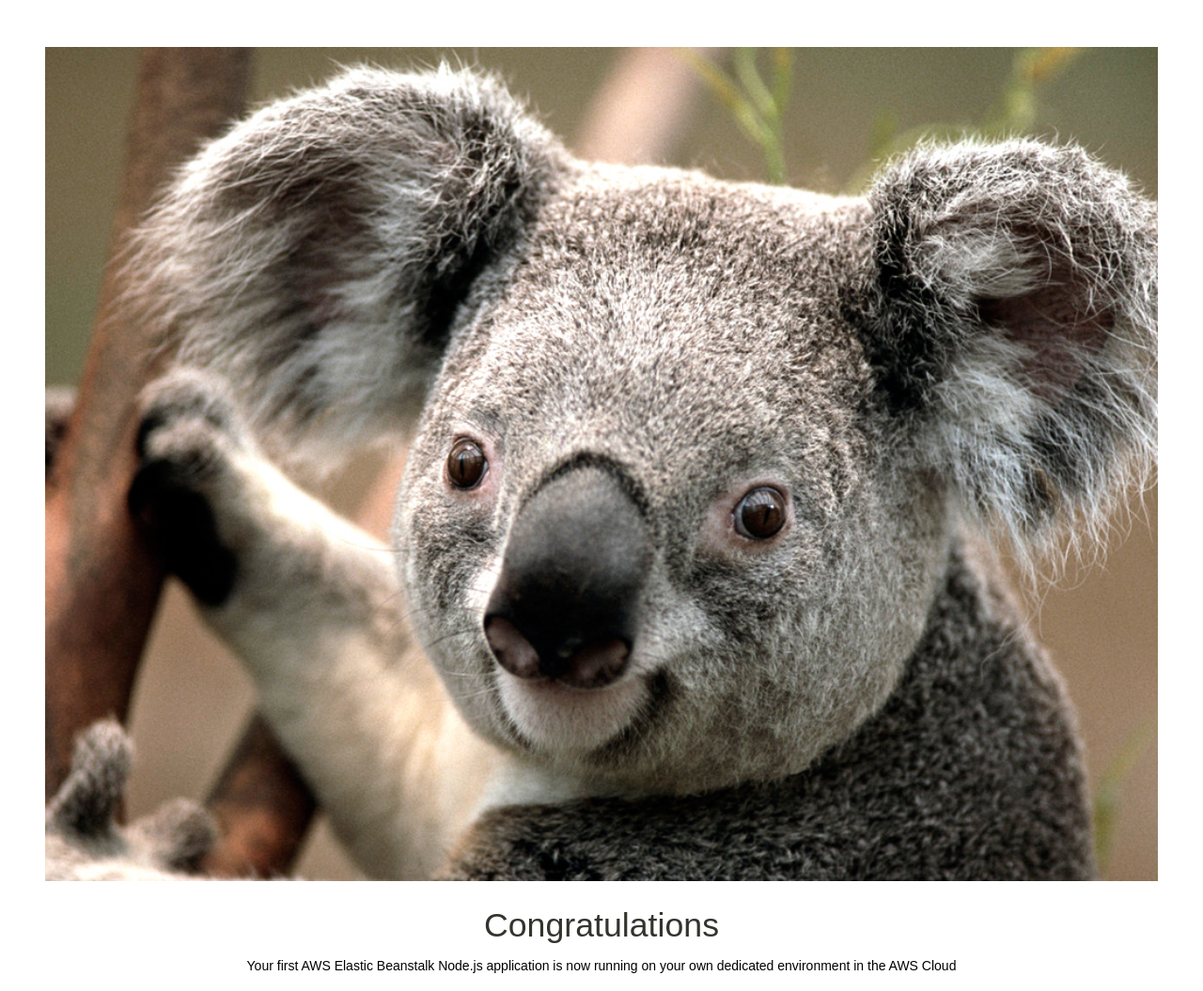
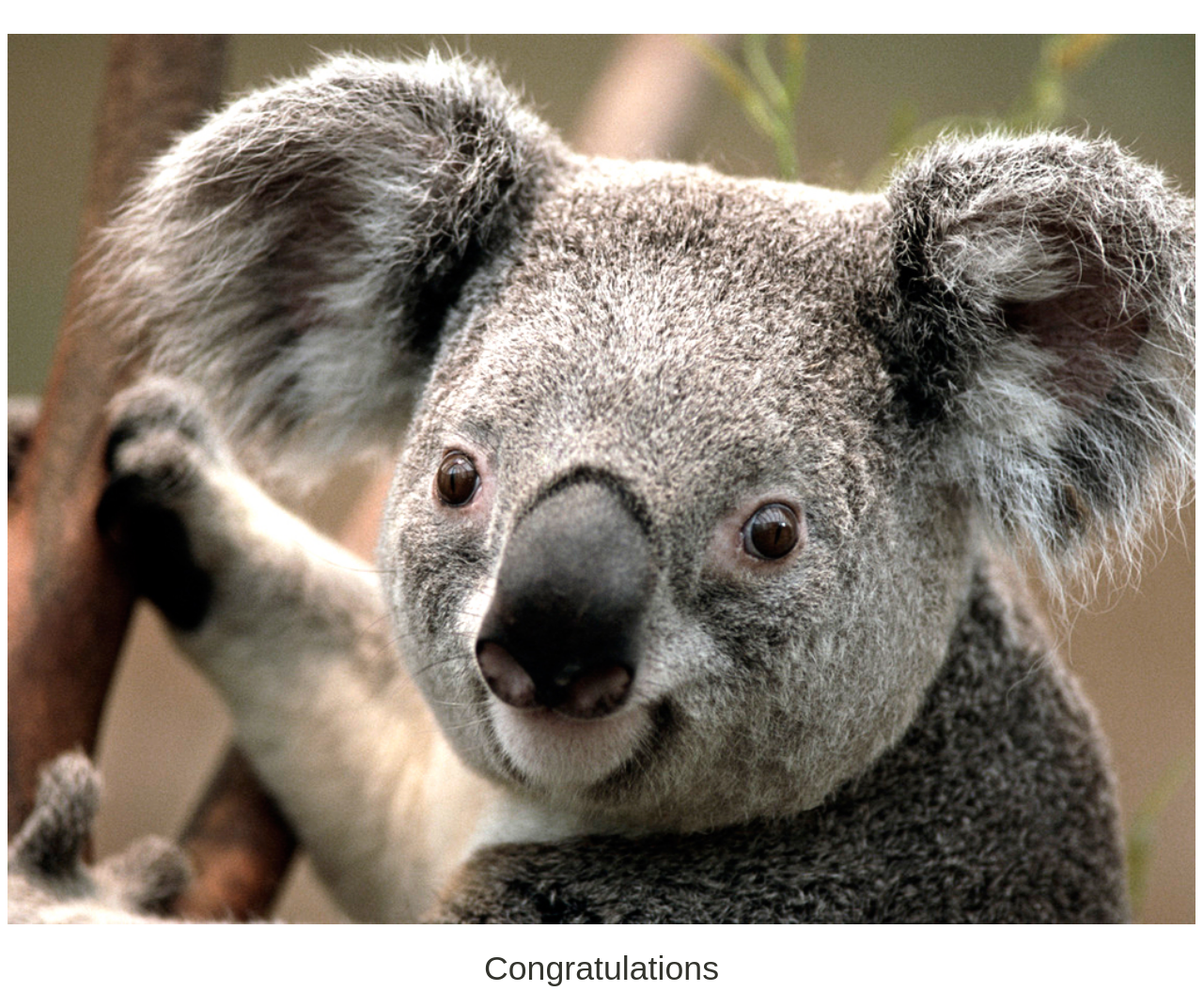
Before and after one commit to subhansheik/aws-ebs, a website: page index.html in a window 1280 px wide. Shown: the top 1055 px of the page at 94% size. Drawn offline with Linux system fonts and the light colour scheme.

Commit message:
Add files via upload

```diff
--- a/index.html
+++ b/index.html
@@ -37,7 +37,7 @@
 
 
       }
-        .textColumn figure img{width: 100%;}
+        .textColumn a img{width: 100%;}
       .textColumn p {
         width: 100%;
         float:none;
@@ -78,7 +78,7 @@
     <div class="textColumn">
 
 
-        <figure><img src="images/Koala.jpg" alt="A funny Koala sitting on the grass."></figure>
+        <a><img src="images/Koala.jpg" alt="A funny Koala sitting on the grass"></a>
       <h1>Congratulations</h1>
       <p>Your first AWS Elastic Beanstalk Node.js application is now running on your own dedicated environment in the AWS Cloud</p>
     </div>
```
